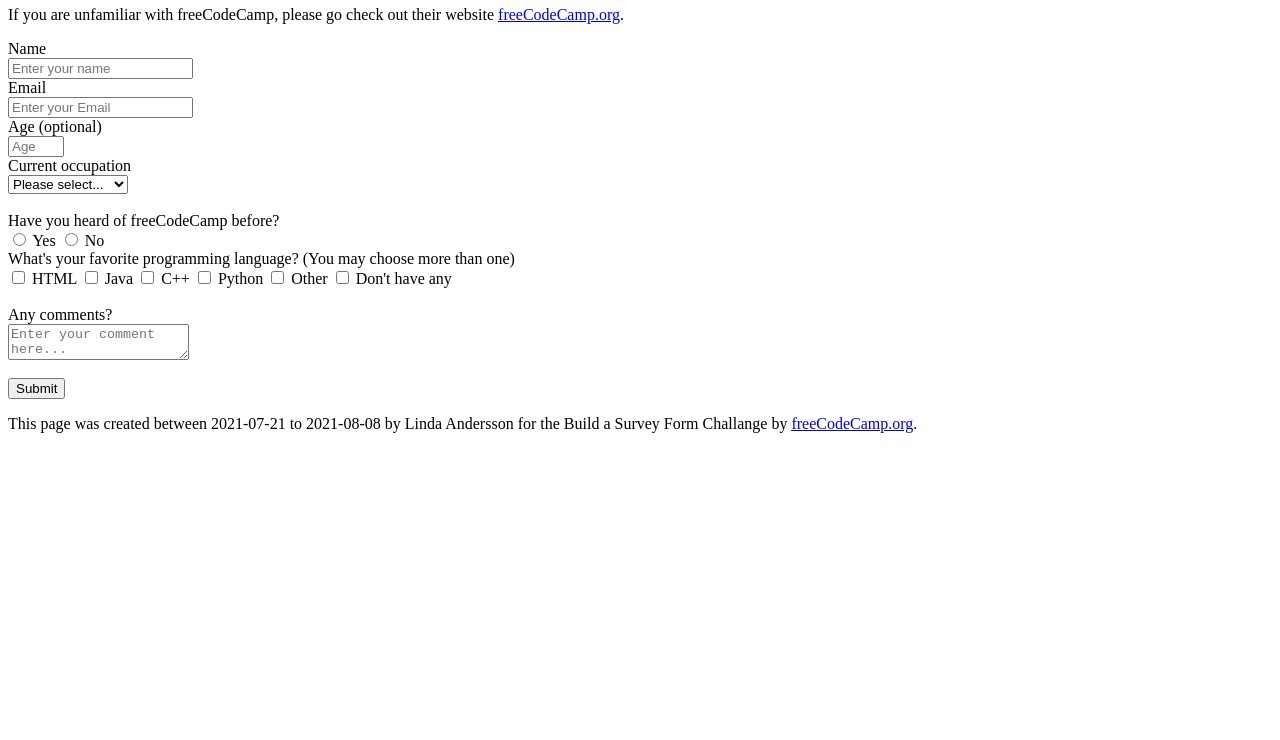
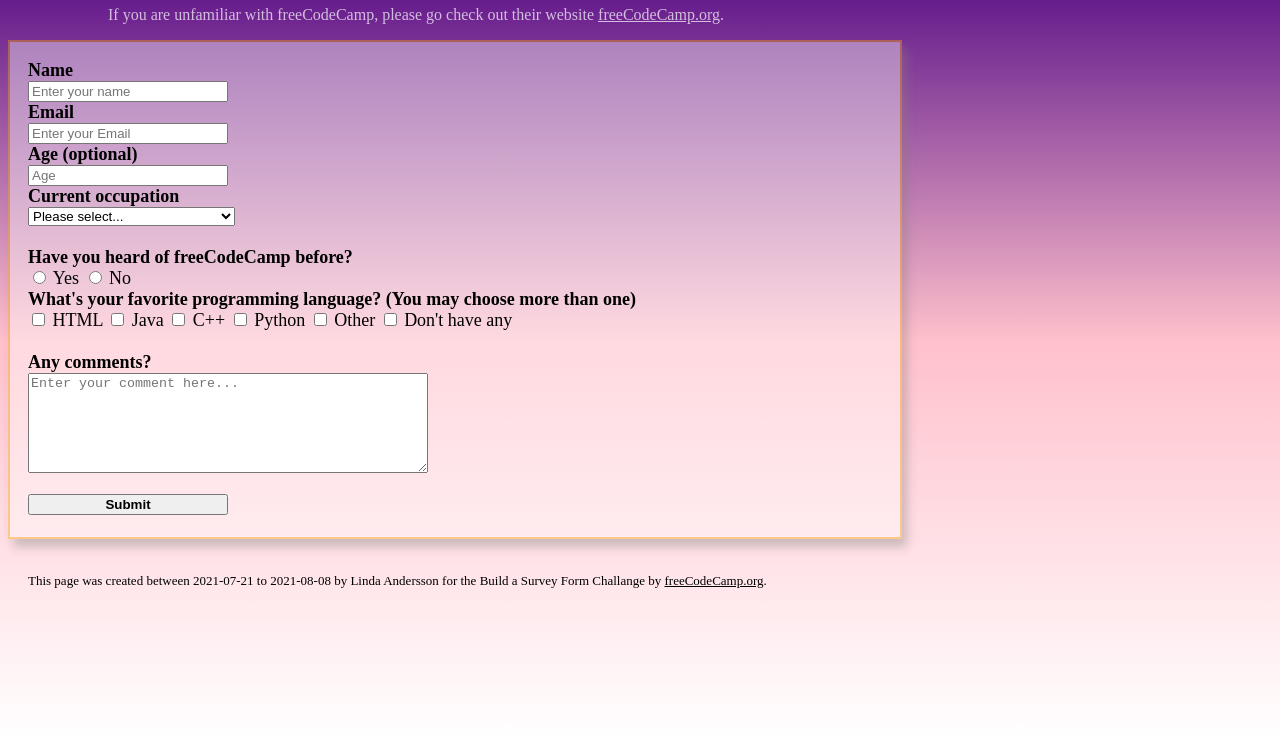
Before and after one commit to linda-94-andersson/My-Survey-Form---User-Story, a plain HTML site: page index.html in a window 1280 px wide. Shown: the part 60-800 px from the top of the page. Drawn offline with Linux system fonts and the light colour scheme.

Commit message:
LinkOfCSSAndSomeCleanUp

```diff
--- a/index.html
+++ b/index.html
@@ -1,12 +1,15 @@
 <html>
-<header>
-    <h1 id="title"> Are you also learning through freeCodeCamp? </h1>
-    <p id="description"> If you are unfamiliar with freeCodeCamp, please go check out their website <a id="first-link"
-            href="https://www.freecodecamp.org/learn." target="_blank"> <u>freeCodeCamp.org</u></a>.
-    </p>
-</header>
+    <head>
+        <link rel="stylesheet" href="style.css">
+    </head>
 
 <body>
+    <header>
+        <h1 id="title"> Are you also learning through freeCodeCamp? </h1>
+        <p id="description"> If you are unfamiliar with freeCodeCamp, please go check out their website <a
+                id="first-link" href="https://www.freecodecamp.org/learn." target="_blank"> <u>freeCodeCamp.org</u></a>.
+        </p>
+    </header>
     <!--  <form id="survey-form"> Form goes here <br>
       Name <input id="name" required="yes" placeholder="Enter your name"> <br>
       Email <input id="email" required="yes" placeholder="Enter your Email"> <br>
@@ -45,10 +48,11 @@
             <input id="submit" type="submit">
         </form>
     </div>
+    <footer>
+        This page was created between 2021-07-21 to 2021-08-08 by Linda Andersson for the Build a Survey Form Challange
+        by
+        <a id="second-link" href="https://www.freecodecamp.org/learn" target:="_blank"><u>freeCodeCamp.org</u></a>.
+    </footer>
 </body>
-<footer>
-    This page was created between 2021-07-21 to 2021-08-08 by Linda Andersson for the Build a Survey Form Challange by
-    <a id="second-link" href="https://www.freecodecamp.org/learn" target:="_blank"><u>freeCodeCamp.org</u></a>.
-</footer>
 
 </html>
--- a/style.css
+++ b/style.css
@@ -1,5 +1,29 @@
-html{
+/* Some code help from https://www.w3schools.com/cssref/css3_pr_background.asp */
+body{
+  background: linear-gradient(180deg, indigo, pink, white) no-repeat fixed center;
+ }
 
+form {
+  background-color: transparant;
+  width: 850px;
+  text-align: left;
+  padding: 20px;
+  font-size: 18px;
+  opacity: 1 !important;
+}
+
+label {
+  font-weight: 700;
+}
+
+textarea {
+  width: 400px;
+  height: 100px;
+}
+
+footer {
+  font-size: small;
+  padding: 20px;
 }
 
 #title {
@@ -40,20 +64,8 @@ html{
   text-decoration: underline;
 }
 
-body{ /* Some code help from https://www.w3schools.com/cssref/css3_pr_background.asp */
- background: linear-gradient(180deg, indigo, pink, white) no-repeat fixed center;
-}
-
-form {
-  background-color: transparant;
-  width: 850px;
-  text-align: left;
-  padding: 20px;
-  font-size: 18px;
-  opacity: 1 !important;
-}
-
-#parent{ /* With help from: https://www.designcise.com/web/tutorial/how-to-apply-css-opacity-to-background-color-only*/
+/* With help from: https://www.designcise.com/web/tutorial/how-to-apply-css-opacity-to-background-color-only */
+#parent{
   position: relative;
 }
 
@@ -69,13 +81,6 @@ form {
 	top: 0;
 	left: 0;
   z-index: -1;
-}
-
-
-
-
-label {
-  font-weight: 700;
 }
 
 #name {
@@ -94,19 +99,9 @@ label {
   width: 207px;
 }
 
-textarea {
-  width: 400px;
-  height: 100px;
-}
-
 #submit {
   font-weight: 700;
   width: 200px;
-}
-
-footer {
-  font-size: small;
-  padding: 20px;
 }
 
 #second-link:link {
```
